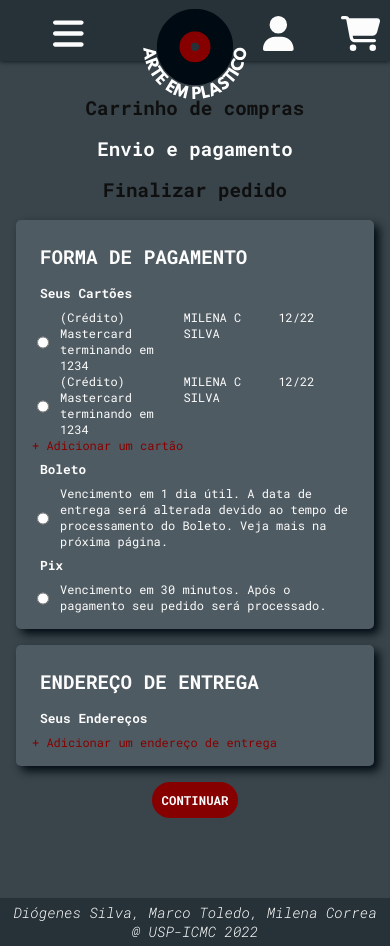
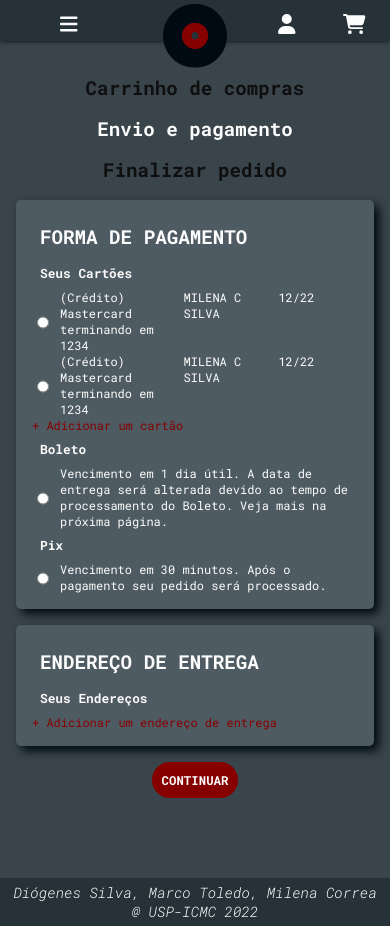
Before and after one commit to Ocramoi/TipTheSong, a Vue app in the folder tipthesong/: page /payment in a window 390 px wide. Built offline with nearby package versions, Linux system fonts and the light colour scheme; what secure-ls, vue3-cookies would draw is missing.

Commit message:
fixing size topbarmobile

```diff
--- a/tipthesong/src/components/App/TopBarMobile.vue
+++ b/tipthesong/src/components/App/TopBarMobile.vue
@@ -7,15 +7,15 @@
             <div class="imgContainer">
                 <img
                     class="topbarLogo"
-                    :src="require('../../assets/Global/logo-v1.svg')"
+                    :src="require('../../assets/Global/logo-v2.svg')"
                     alt="Logo" />
             </div>
             <div class="userCart">
                 <router-link to="/login" class="clickableIcon">
-                    <i style="font-size: 35px;" class="fa-solid fa-user" />
+                    <i class="fa-solid fa-user" />
                 </router-link>
                 <router-link to="/cart" class="clickableIcon">
-                    <i style="font-size: 35px;" class="fa-solid fa-cart-shopping" />
+                    <i class="fa-solid fa-cart-shopping" />
                 </router-link>
             </div>
         </div>
@@ -59,7 +59,7 @@
 
     .topbarLogo {
         width: 100%;
-        max-width: 7rem;
+        max-width: 4rem;
     }
 
     .userCart {
@@ -72,7 +72,6 @@
 
     .burguerMenu {
         text-align: center;
-        font-size: 35px;
     }
 
     .imgContainer {
@@ -87,4 +86,8 @@
         transform: translate(-50%, -30%);
         cursor: pointer;
     }
+
+    .clickableIcon {
+        font-size: 1.25rem;
+    }
 </style>
```
